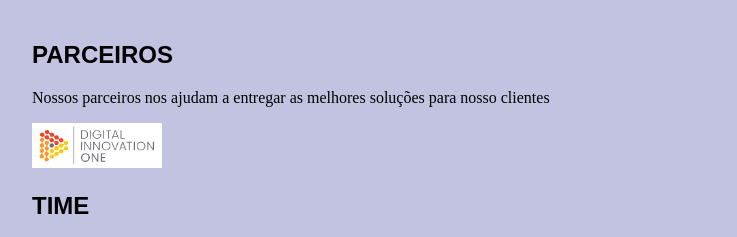
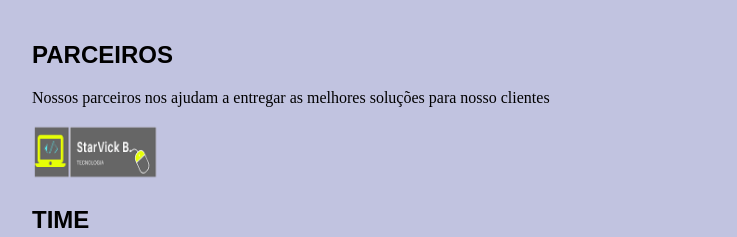
Before and after one commit to rockamylee/aula_html5_css3, a plain HTML site: page public_html/index.html in a window 1280 px wide. Shown: the part 1224-1461 px from the top of the page, without its empty margins (8-745 px from the left). Drawn offline with Linux system fonts and the light colour scheme.

Commit message:
Atualizações

```diff
--- a/public_html/index.html
+++ b/public_html/index.html
@@ -68,7 +68,7 @@
             </p>
             <div>
                 <a href="https://digitalinnovation.one/" target="_blank">
-                <img src="img/innovation.png" width="130px">
+                <img src="img/log1.png" width="130px">
             </a>
             </div>
 
```
Also changed, not shown: public_html/img/innovation.png (deleted), public_html/img/log1.png (added).
